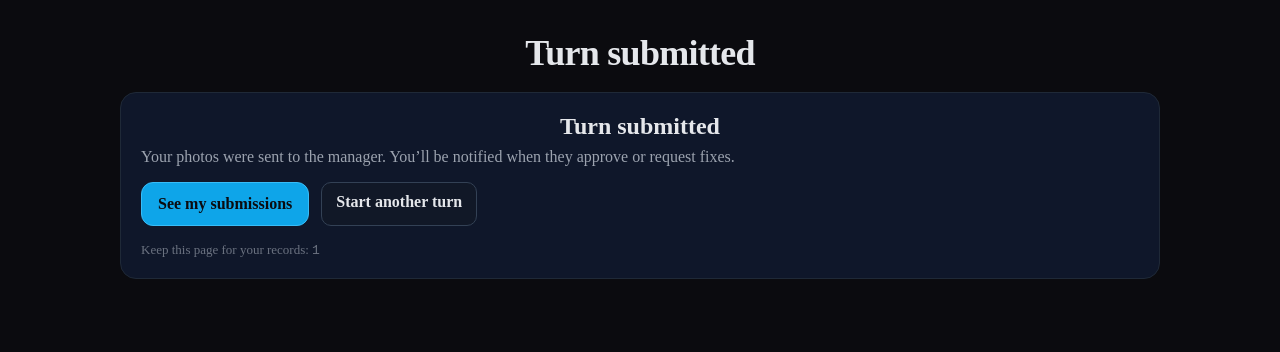
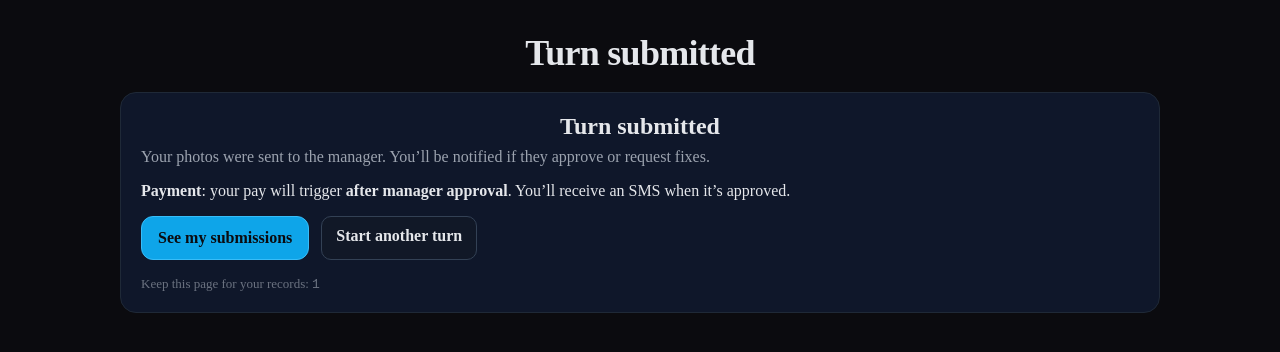
Before and after one commit to dmeadows001/turn-qa, a Next.js app: page /turns/1/done in a window 1280 px wide. Shown: the top 352 px of the page. Built offline with nearby package versions, Linux system fonts and the light colour scheme; no server answers; the database is empty.

Commit message:
Update done.js

```diff
--- a/pages/turns/[id]/done.js
+++ b/pages/turns/[id]/done.js
@@ -10,7 +10,7 @@ export default function TurnDone() {
   const [propertyName, setPropertyName] = useState('');
   const [phone, setPhone] = useState('');
 
-  // Try to pull property/checklist names (we already use this in capture)
+  // Pull property / checklist names so the cleaner sees context
   useEffect(() => {
     async function load() {
       if (!turnId) return;
@@ -31,7 +31,6 @@ export default function TurnDone() {
         const v = window.localStorage.getItem(k);
         if (v && typeof v === 'string' && v.trim()) {
           setPhone(v.trim());
-          // normalize/save into a single canonical key for future
           window.localStorage.setItem('turnqa_phone', v.trim());
           break;
         }
@@ -53,7 +52,10 @@ export default function TurnDone() {
           ) : null}
 
           <p style={{ ...ui.muted, marginTop:8 }}>
-            Your photos were sent to the manager. You’ll be notified when they approve or request fixes.
+            Your photos were sent to the manager. You’ll be notified if they approve or request fixes.
+          </p>
+          <p style={{ color:'#e5e7eb', marginTop:6 }}>
+            <b>Payment</b>: your pay will trigger <b>after manager approval</b>. You’ll receive an SMS when it’s approved.
           </p>
 
           <div style={{ display:'flex', gap:12, flexWrap:'wrap', marginTop:16 }}>
```
